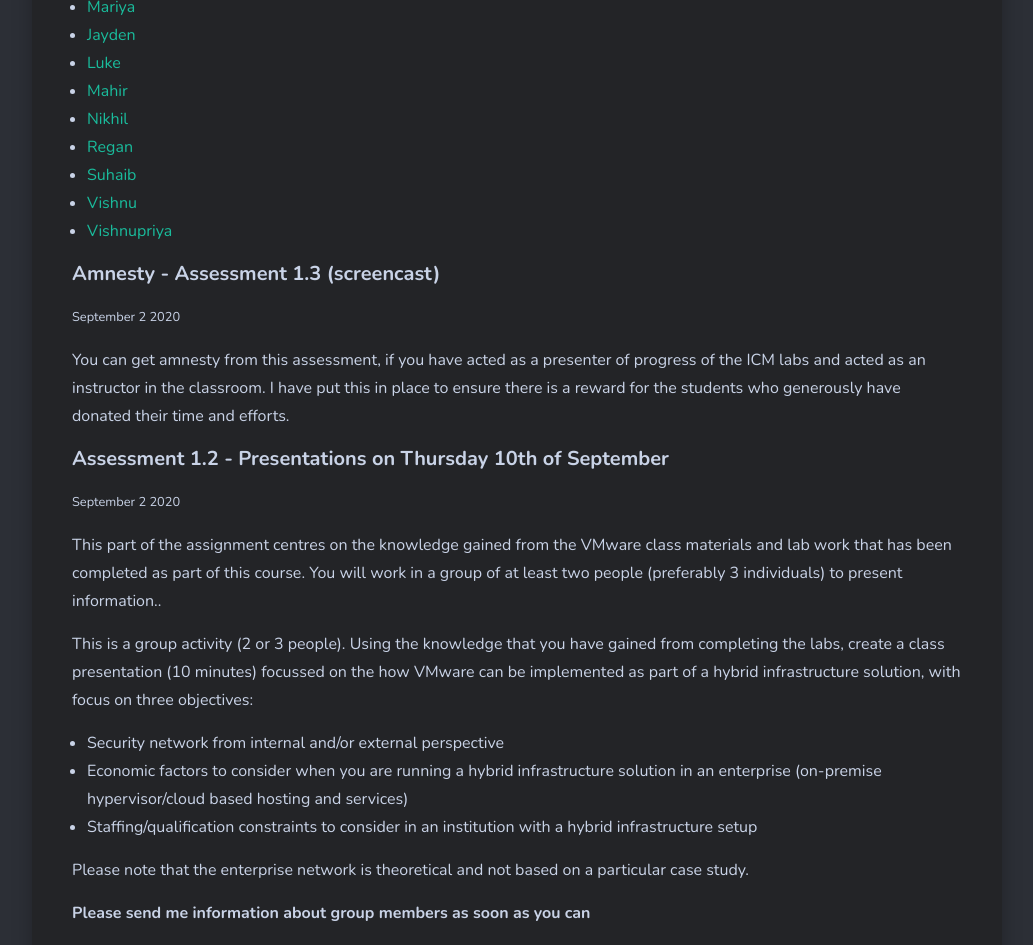
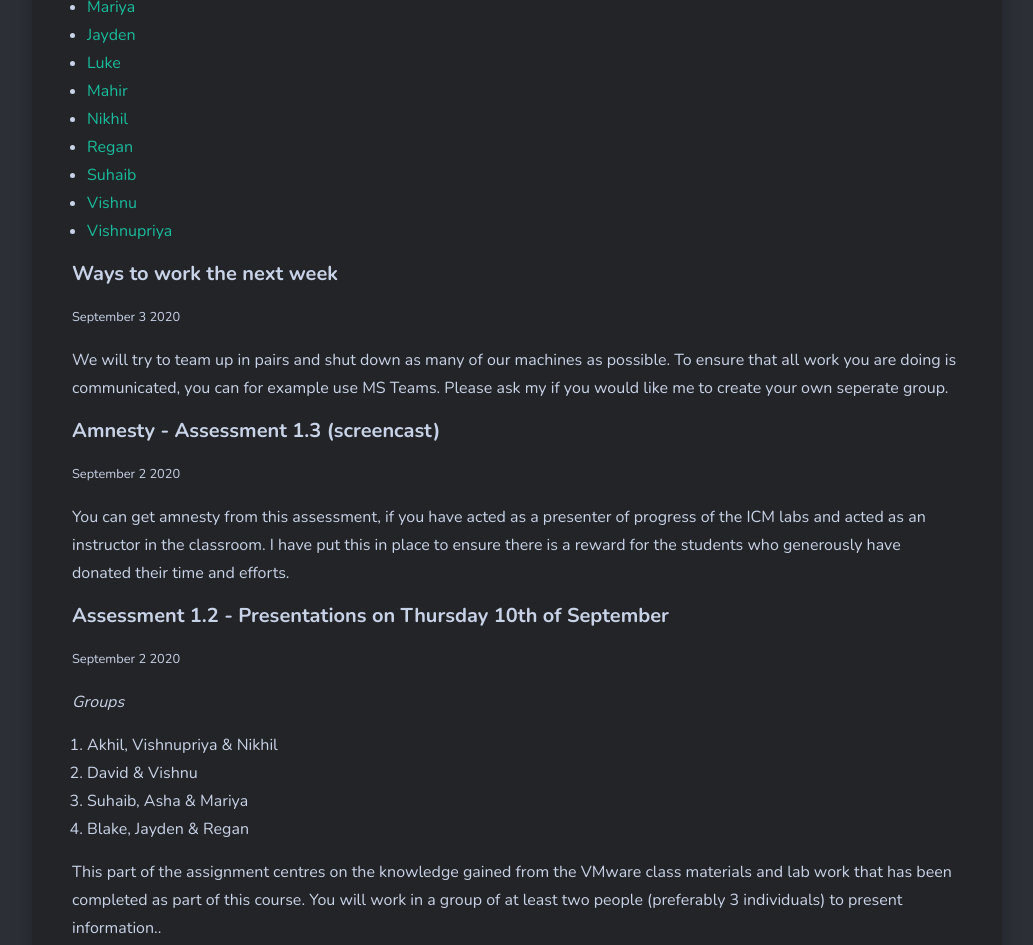
Before and after one commit to larsoliverdam/nmit, a Jekyll site: the page built from _pages/NET701.md, in a window 1280 px wide and 1400 px high, scrolled down 1158 px. Shown: the top 945 px of the window, without its empty margins (123-1156 px from the left). Built offline with Jekyll 4.4.1, drawn with Linux system fonts in a browser that asks for light colours; nearby versions of some CDN libraries; comment, search, counter and statistics services are not loaded.

Commit message:
NET701 update

```diff
--- a/_pages/NET701.md
+++ b/_pages/NET701.md
@@ -25,6 +25,12 @@ image: VMware.jpg
 * [Vishnu](https://badboynet701.wordpress.com/)
 * [Vishnupriya](https://vishnupriyanet701.wordpress.com/)
 
+#### Ways to work the next week
+<small>September 3 2020</small>
+
+We will try to team up in pairs and shut down as many of our machines as possible.
+To ensure that all work you are doing is communicated, you can for example use MS Teams. Please ask my if you would like me to create your own seperate group.
+
 #### Amnesty - Assessment 1.3 (screencast)
 <small>September 2 2020</small>
 
@@ -32,6 +38,13 @@ You can get amnesty from this assessment, if you have acted as a presenter of pr
 
 #### Assessment 1.2 - Presentations on Thursday 10th of September
 <small>September 2 2020</small>
+
+*Groups*
+
+1. Akhil, Vishnupriya & Nikhil
+2. David & Vishnu
+3. Suhaib, Asha & Mariya
+4. Blake, Jayden & Regan
 
 This part of the assignment centres on the knowledge gained from the VMware class materials and lab work that has been completed as part of this course.  You will work in a group of at least two people (preferably 3 individuals) to present information..
 
```
